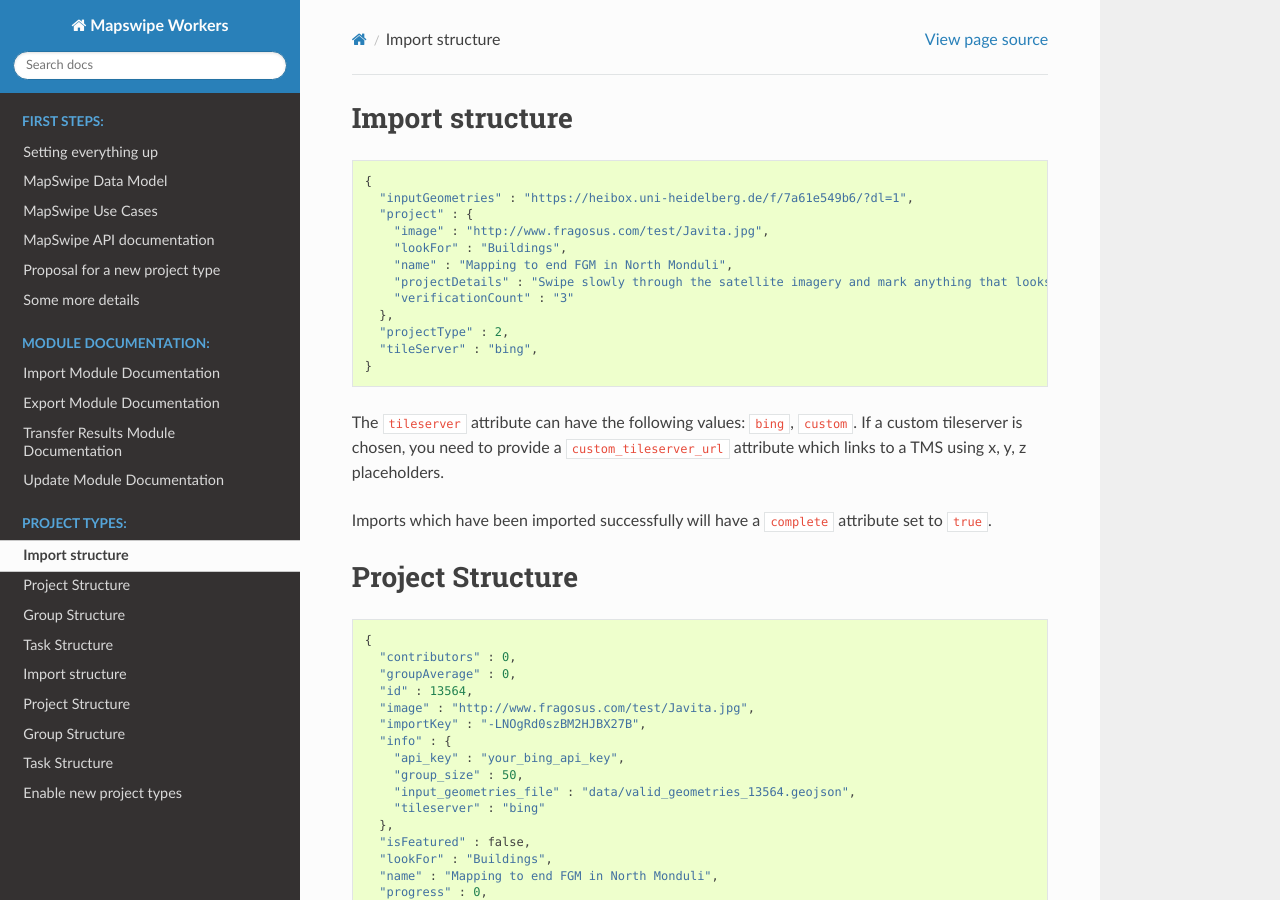
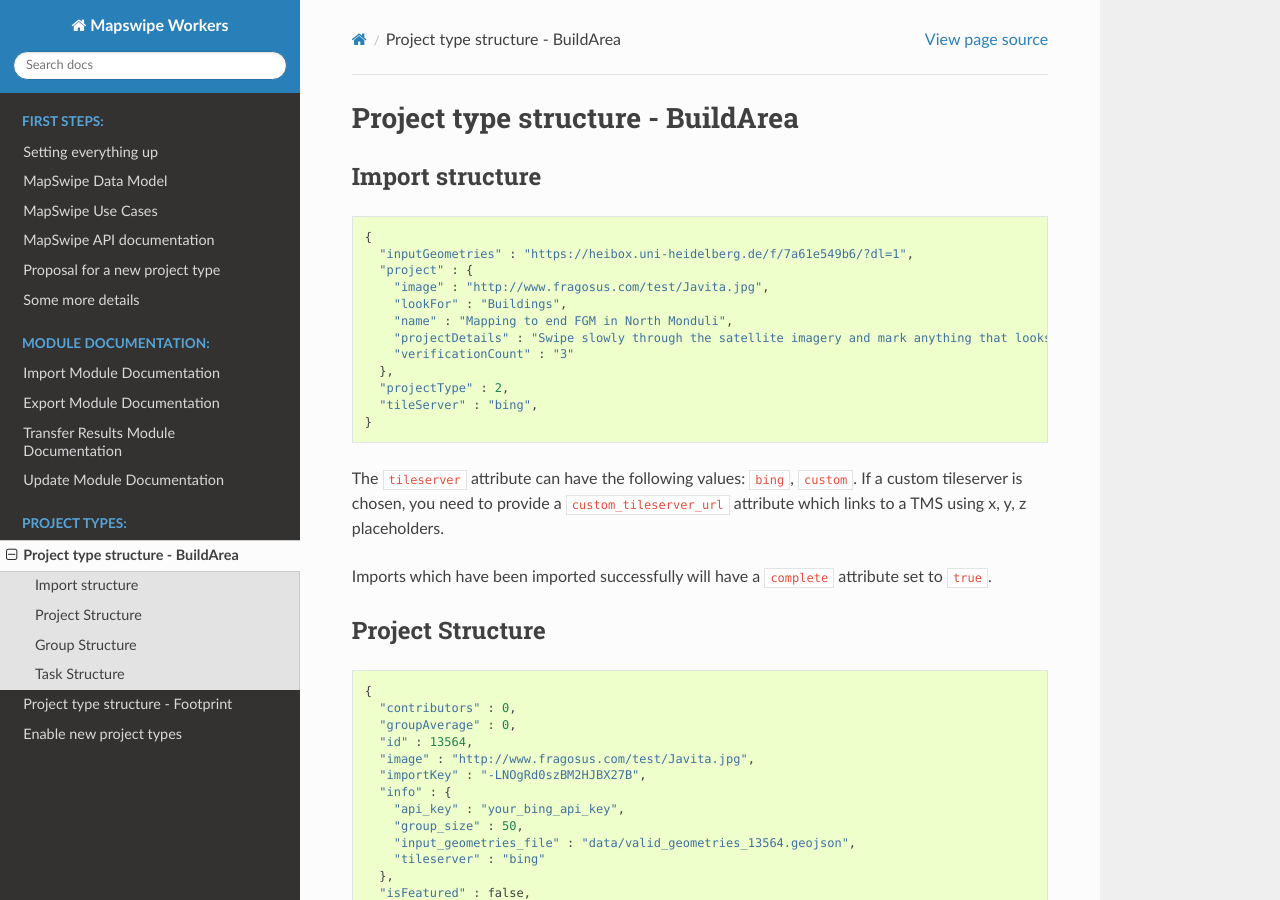
Before and after one commit to mapswipe/python-mapswipe-workers, a Sphinx documentation site: the page built from docs/buildArea_project_type.md, in a window 1280 px wide and 900 px high. Built offline with Sphinx 7.4.7 and the Read the Docs theme 2.0.0, drawn with Linux system fonts in a browser that asks for light colours.

Commit message:
Added first level header

````diff
--- a/docs/buildArea_project_type.md
+++ b/docs/buildArea_project_type.md
@@ -1,3 +1,5 @@
+# Project type structure - BuildArea
+
 ## Import structure
 
 ```
--- a/docs/footprint_project_type.md
+++ b/docs/footprint_project_type.md
@@ -1,3 +1,5 @@
+# Project type structure - Footprint
+
 ## Import structure
 
 ```
````
